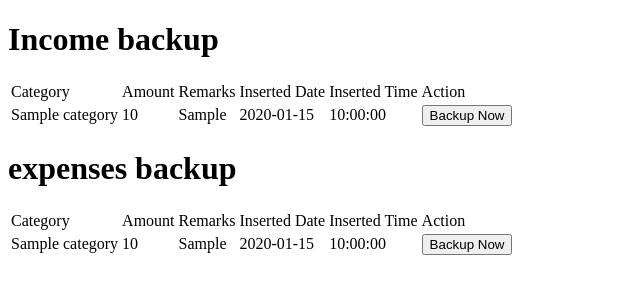
After one commit to SandipKhadka/Finance, a PHP site: page /Public/Markup/backup.php in a window 1280 px wide. The commit adds this page. Shown: the top 300 px of the page, without its empty margins (0-640 px from the left). Run offline with PHP 8.4, Linux system fonts and the light colour scheme; the visitor is signed in with stand-in values (Sample User, id 1); tables that the repository leaves empty hold one stand-in row (values such as "Sample post").

Commit message:
added backup and recovery option

```diff
--- /dev/null
+++ b/App/Controller/BackupController.php
@@ -0,0 +1,43 @@
+<?php
+require_once __DIR__ . '/../Database/BackupDB.php';
+session_start();
+class BackupController {
+    public function get_income_backup()
+    {
+        $user_name = $_SESSION['userName'];
+        $backup = new BackupDB();
+        $income_backup = $backup->get_income_backup_data($user_name);
+        return $income_backup;
+    }
+
+    public function restore_income_backup()
+    {
+        $backup = new BackupDB();
+        $income_id = $_POST['income-id'];
+        $backup->backup_income_record($income_id);
+    }
+
+    public function get_expenses_backup()
+    {
+        $user_name = $_SESSION['userName'];
+        $backup = new BackupDB();
+        $expenses_backup = $backup->get_expenses_backup_data($user_name);
+        return $expenses_backup;
+    }
+
+    public function restore_expenses_backup()
+    {
+        $backup = new BackupDB();
+        $expenses_id = $_POST['expenses-id'];
+        $backup->backup_expenses_record($expenses_id);
+    }
+}
+
+$backup = new BackupController();
+if(isset($_POST['submit']) && $_POST['submit'] == 'income-backup'){
+    $backup->restore_income_backup();
+}
+
+if(isset($_POST['submit']) && $_POST['submit'] == 'expenses-backup'){
+    $backup->restore_expenses_backup();
+}
--- a/App/Controller/ExpensesController.php
+++ b/App/Controller/ExpensesController.php
@@ -33,7 +33,6 @@ class ExpensesController
         }
 
         $expenses->add_expenses($amount, $category_id,$date, $remarks, $user_name);
-        header("Location: ../../Public/Markup/expenses_transaction.php");
     }
 
     public function add_expenses_category()
@@ -43,7 +42,6 @@ class ExpensesController
         $user_name = $_SESSION['userName']; // Access session variable
         $expenses = new ExpensesDB();
         $expenses->add_expenses_category($category_name, $user_name);
-        header("Location: ../../Public/Markup/expenses_transaction.php");
     }
 
     public function get_expenses_category()
@@ -145,10 +143,14 @@ $expenses = new ExpensesController();
 
 if (isset($_POST['submit']) && $_POST['submit'] == 'add-expenses') {
     $expenses->add_expenses();
+    header("Location: ../../Public/Markup/expenses_transaction.php");
+    exit();
 }
 
 if (isset($_POST['submit']) && $_POST['submit'] == 'add-category') {
     $expenses->add_expenses_category();
+    header("Location: ../../Public/Markup/expenses_transaction.php");
+    exit();
 }
 
 if (isset($_POST['submit']) && $_POST['submit'] == 'filter') {
--- /dev/null
+++ b/App/Database/BackupDB.php
@@ -0,0 +1,90 @@
+<?php
+
+require_once __DIR__ . '/../Config/DBConnection.php';
+
+class BackupDB
+{
+    private $connection;
+
+    public function __construct()
+    {
+        $this->connection = DBConnection::get_connection();  // Open the connection once
+    }
+
+    public function get_income_backup_data($user_name)
+    {
+        $user_id = $this->get_user_id($user_name);
+        $sql = "SELECT income_id, income_category.category_name, income_amount,remarks,date,time  FROM income_backup
+                INNER JOIN income_category ON income_backup.income_category = income_category.category_id
+                    WHERE income_backup.user_id=?";
+        $data = [];
+        $statement = mysqli_stmt_init($this->connection);
+        if (mysqli_stmt_prepare($statement, $sql)) {
+            mysqli_stmt_bind_param($statement, "i", $user_id);
+            mysqli_stmt_execute($statement);
+            $result = mysqli_stmt_get_result($statement);
+            while ($row = mysqli_fetch_assoc($result)) {
+                $data[] = $row;
+            }
+            return $data;
+        }
+        return null;
+    }
+
+    public function get_user_id($user_name)
+    {
+        $user_id = null;
+        $sql = "SELECT user_id FROM user_details WHERE user_name = ?";
+        $statement = mysqli_stmt_init($this->connection);
+        if (mysqli_stmt_prepare($statement, $sql)) {
+            mysqli_stmt_bind_param($statement, "s", $user_name);
+            mysqli_stmt_execute($statement);
+            mysqli_stmt_bind_result($statement, $user_id);
+            if (mysqli_stmt_fetch($statement)) {
+                return $user_id;
+            }
+        }
+        return null;
+    }
+
+    public function backup_income_record($income_id)
+    {
+        $sql = "DELETE FROM income_backup WHERE income_id=?";
+        $statement = mysqli_stmt_init($this->connection);
+        if (mysqli_stmt_prepare($statement, $sql)) {
+            mysqli_stmt_bind_param($statement, "i", $income_id);
+            mysqli_stmt_execute($statement);
+        }
+    }
+
+    public function get_expenses_backup_data($user_name)
+    {
+        $user_id = $this->get_user_id($user_name);
+        $sql = "SELECT expenses_id, expenses_category.category_name, expenses_amount,remarks,date,time  FROM expenses_backup
+                INNER JOIN expenses_category ON expenses_backup.expenses_category = expenses_category.category_id
+                    WHERE expenses_backup.user_id=?";
+        $data = [];
+        $statement = mysqli_stmt_init($this->connection);
+        if (mysqli_stmt_prepare($statement, $sql)) {
+            mysqli_stmt_bind_param($statement, "i", $user_id);
+            mysqli_stmt_execute($statement);
+            $result = mysqli_stmt_get_result($statement);
+            while ($row = mysqli_fetch_assoc($result)) {
+                $data[] = $row;
+            }
+            return $data;
+        }
+        return null;
+    }
+
+    public function backup_expenses_record($expenses_id)
+    {
+        $sql = "DELETE FROM expenses_backup WHERE expenses_id=?";
+        $statement = mysqli_stmt_init($this->connection);
+        if (mysqli_stmt_prepare($statement, $sql)) {
+            mysqli_stmt_bind_param($statement, "i", $expenses_id);
+            mysqli_stmt_execute($statement);
+        }
+    }
+
+}
--- /dev/null
+++ b/Public/Markup/backup.php
@@ -0,0 +1,79 @@
+<?php
+require_once __DIR__ . '/../../App/Controller/BackupController.php';
+
+$backup = new BackupController();
+$income_backup = $backup->get_income_backup();
+$expenses_backup = $backup->get_expenses_backup();
+?>
+
+<!doctype html>
+<html lang="en">
+<head>
+    <meta charset="UTF-8">
+    <meta name="viewport" content="width=device-width, initial-scale=1">
+    <title>Document</title>
+</head>
+<body>
+<h1>Income backup</h1>
+<table>
+    <tr>
+        <td>Category</td>
+        <td>Amount</td>
+        <td>Remarks</td>
+        <td>Inserted Date</td>
+        <td>Inserted Time</td>
+        <td>Action</td>
+    </tr>
+    <?php
+    foreach ($income_backup as $income) {
+        echo "<tr>";
+        echo "<td>" . $income['category_name'] . "</td>";
+        echo "<td>" . $income['income_amount'] . "</td>";
+        echo "<td>" . $income['remarks'] . "</td>";
+        echo "<td>" . $income['date'] . "</td>";
+        echo "<td>" . $income['time'] . "</td>";
+        echo "<td>";
+
+        echo "<form method='post' action='../../App/Controller/BackupController.php'>";
+        echo "<input type='number' value='" . $income['income_id'] . "' name='income-id' hidden>";
+        echo "<button type='submit' name='submit' value='income-backup'>Backup Now</button>";
+        echo "</form>";
+        echo "</td>";
+        echo "</tr>";
+    }
+    ?>
+</table>
+
+<h1>expenses backup</h1>
+<table>
+    <tr>
+        <td>Category</td>
+        <td>Amount</td>
+        <td>Remarks</td>
+        <td>Inserted Date</td>
+        <td>Inserted Time</td>
+        <td>Action</td>
+    </tr>
+    <?php
+    foreach ($expenses_backup as $expenses) {
+        echo "<tr>";
+        echo "<td>" . $expenses['category_name'] . "</td>";
+        echo "<td>" . $expenses['expenses_amount'] . "</td>";
+        echo "<td>" . $expenses['remarks'] . "</td>";
+        echo "<td>" . $expenses['date'] . "</td>";
+        echo "<td>" . $expenses['time'] . "</td>";
+        echo "<td>";
+
+        echo "<form method='post' action='../../App/Controller/BackupController.php'>";
+        echo "<input type='number' value='" . $expenses['expenses_id'] . "' name='expenses-id' hidden>";
+        echo "<button type='submit' name='submit' value='expenses-backup'>Backup Now</button>";
+        echo "</form>";
+        echo "</td>";
+        echo "</tr>";
+    }
+    ?>
+</table>
+
+
+</body>
+</html>
--- a/Public/Markup/dashboard.php
+++ b/Public/Markup/dashboard.php
@@ -193,6 +193,8 @@ $dashboard_controller->close_db_connection();
             </a>
             <a href="spend_mimit.php">
                 <button class="dashboard-button">Budget</button>
+            </a><a href="backup.php">
+                <button class="dashboard-button">Backup</button>
             </a>
         </div>
     </div>
--- a/Public/Markup/spend_mimit.php
+++ b/Public/Markup/spend_mimit.php
@@ -32,6 +32,9 @@ $spend_limit_data = $spend_limit_controller->get_all_spend_limit();
             echo "<tr>";
             echo "<td>" . $spend_limit['amount'] . "</td>";
             echo "<td>" . $spend_limit['category_name'] . "</td>";
+            echo "<td>" . $spend_limit['SUM(expenses.expenses_amount)'] . "</td>";
+            $left_limit = $spend_limit['amount'] - $spend_limit['SUM(expenses.expenses_amount)'];
+            echo "<td>" . $left_limit . "</td>";
             echo "</tr>";
         }
         ?>
```
Also changed, not shown: App/Database/SpendingLimitDB.php (+5 -8 lines), sqlcommands.sql (+92 -3 lines).
